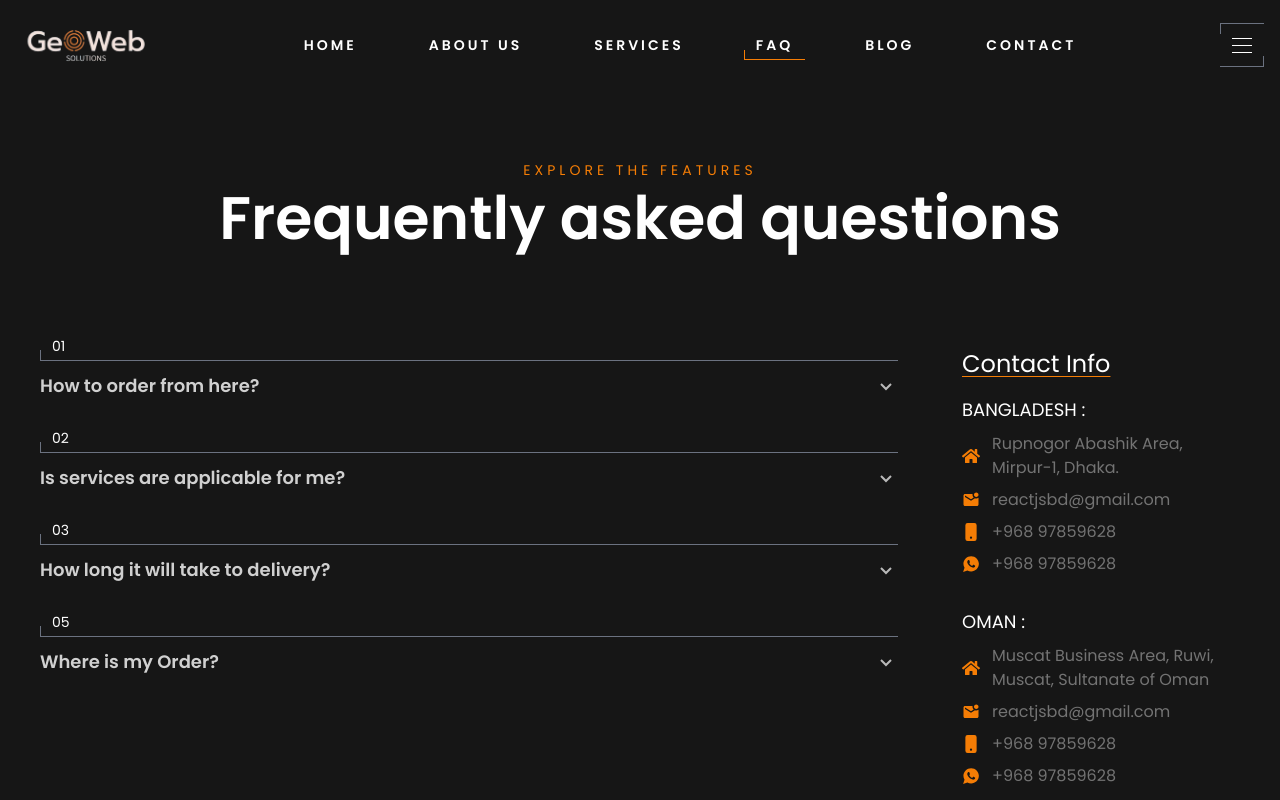
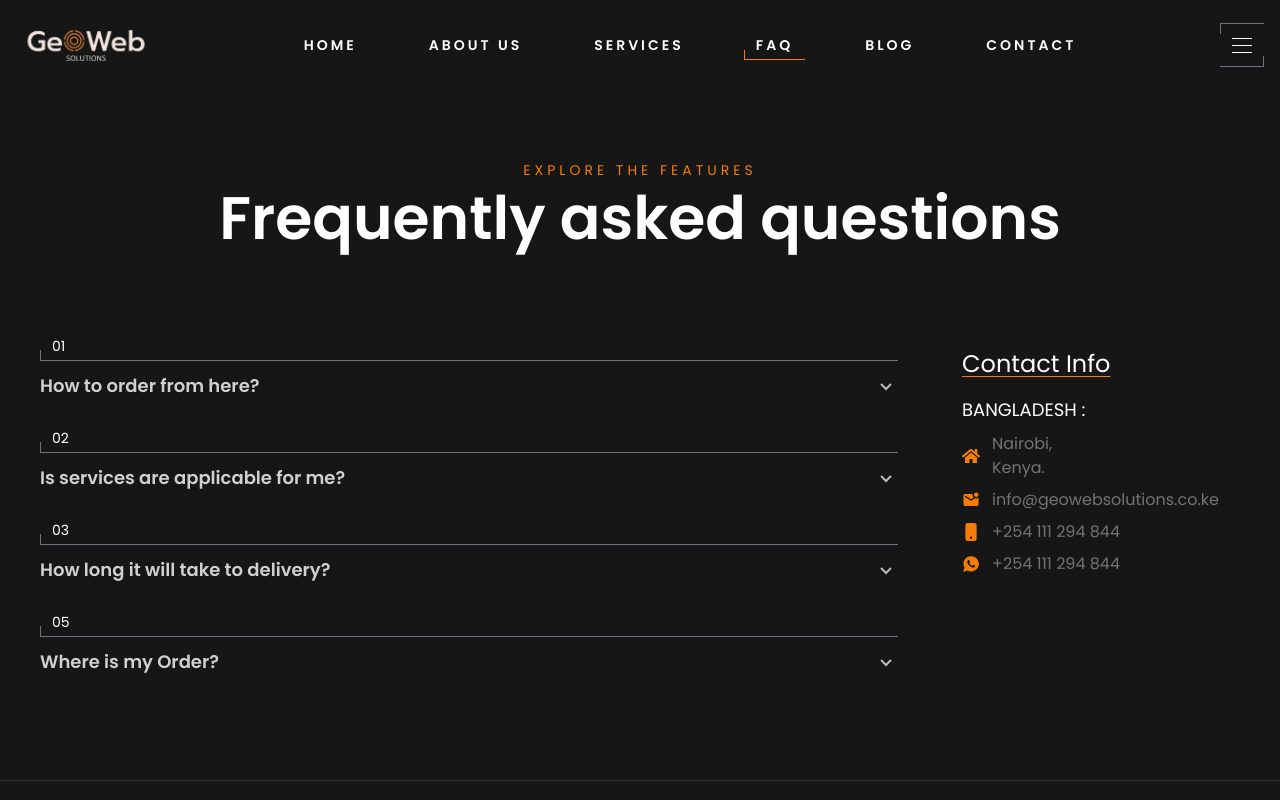
Before and after one commit to Georgeondigo/GeoWebSolutions, a Next.js app: page /faq in a window 1280 px wide. Shown: the top 800 px of the page. Built offline with nearby package versions, Linux system fonts and the light colour scheme.

Commit message:
faq update

```diff
--- a/src/app/faq/page.tsx
+++ b/src/app/faq/page.tsx
@@ -95,56 +95,29 @@ const Faq = () => {
                 <span className="text-secondaryColor text-lg">
                   <FaHome />
                 </span>
-                Rupnogor Abashik Area, <br />
-                Mirpur-1, Dhaka.
+                Nairobi, <br />
+                Kenya.
               </p>
               <p className="flex items-center gap-3 text-darkText hover:text-white hover:cursor-pointer transition-hover duration-300">
                 <span className="text-secondaryColor text-lg">
                   <MdMarkEmailUnread />
                 </span>
-                reactjsbd@gmail.com
+                info@geowebsolutions.co.ke
               </p>
               <p className="flex items-center gap-3 text-darkText hover:text-white hover:cursor-pointer transition-hover duration-300">
                 <span className="text-secondaryColor text-lg">
                   <BsPhoneFill />
                 </span>
-                +968 97859628
+               +254 111 294 844
               </p>
               <p className="flex items-center gap-3 text-darkText hover:text-white hover:cursor-pointer transition-hover duration-300">
                 <span className="text-secondaryColor text-lg">
                   <IoLogoWhatsapp />
                 </span>
-                +968 97859628
+                +254 111 294 844
               </p>
             </div>
-            <div className="flex flex-col gap-2">
-              <h4 className="text-lg uppercase">Oman :</h4>
-              <p className="flex items-center gap-3 text-darkText hover:text-white hover:cursor-pointer transition-hover duration-300">
-                <span className="text-secondaryColor text-lg">
-                  <FaHome />
-                </span>
-                Muscat Business Area, Ruwi, <br />
-                Muscat, Sultanate of Oman
-              </p>
-              <p className="flex items-center gap-3 text-darkText hover:text-white hover:cursor-pointer transition-hover duration-300">
-                <span className="text-secondaryColor text-lg">
-                  <MdMarkEmailUnread />
-                </span>
-                reactjsbd@gmail.com
-              </p>
-              <p className="flex items-center gap-3 text-darkText hover:text-white hover:cursor-pointer transition-hover duration-300">
-                <span className="text-secondaryColor text-lg">
-                  <BsPhoneFill />
-                </span>
-                +968 97859628
-              </p>
-              <p className="flex items-center gap-3 text-darkText hover:text-white hover:cursor-pointer transition-hover duration-300">
-                <span className="text-secondaryColor text-lg">
-                  <IoLogoWhatsapp />
-                </span>
-                +968 97859628
-              </p>
-            </div>
+
           </div>
         </div>
       </div>
```
